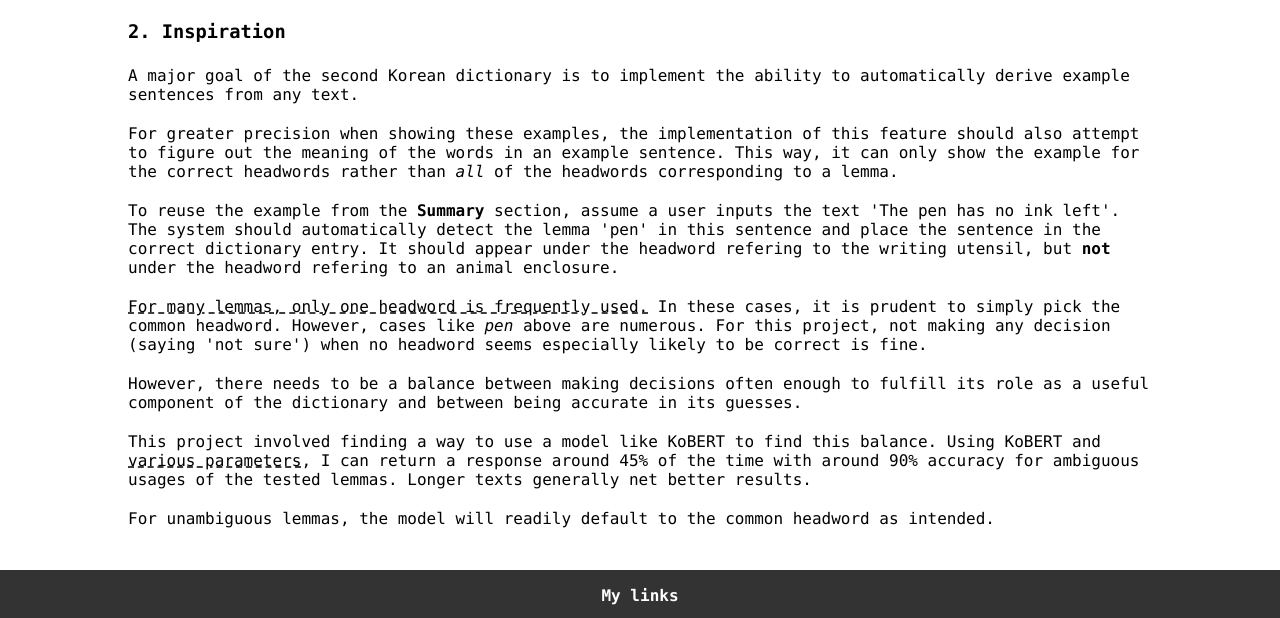
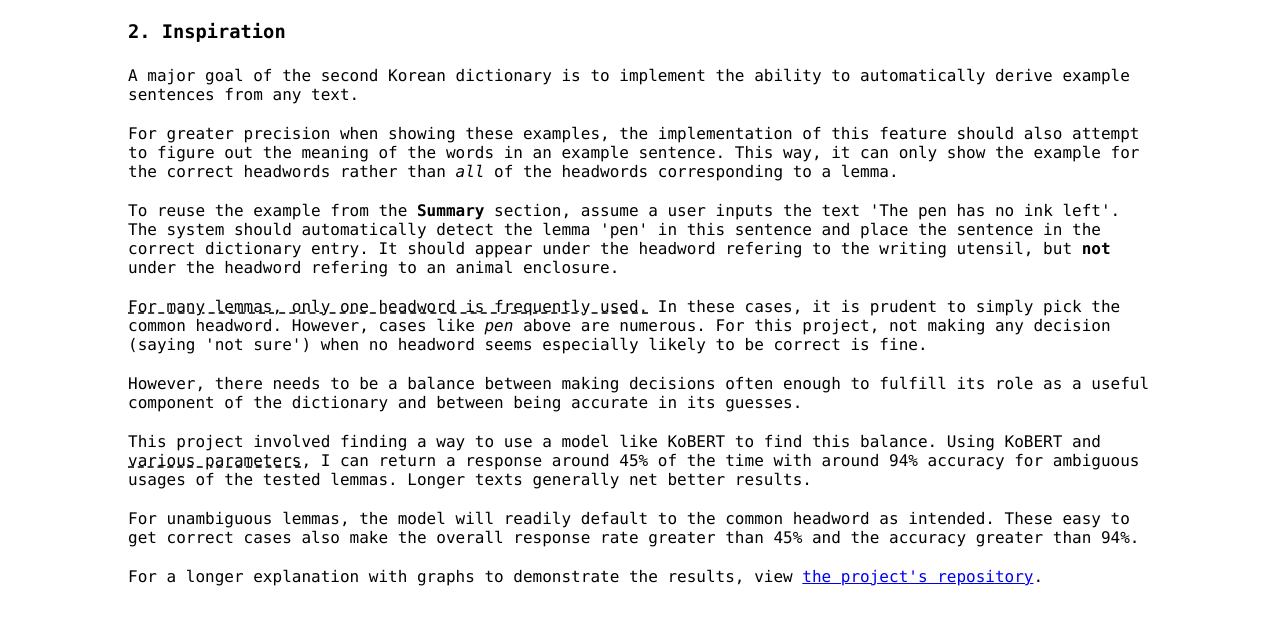
Before and after one commit to krduffy/krduffy.github.io, a plain HTML site: page projects/headword-disambiguator.html in a window 1280 px wide. Shown: the part 432-1050 px from the top of the page. Drawn offline with Linux system fonts and the light colour scheme.

Commit message:
added ending to headword disambiguation paragraphs
+ deleted unused ruleset

```diff
--- a/css/individual-project.css
+++ b/css/individual-project.css
@@ -4,9 +4,6 @@
   padding-left: 10%;
   padding-right: 10%;
   width: 100%;
-}
-
-.project-article {
 }
 
 .preface-notes-area {
--- a/projects/headword-disambiguator.html
+++ b/projects/headword-disambiguator.html
@@ -224,13 +224,24 @@
                 class="glossary-word"
                 title="The parameters that were tested and finetuned can be found in the Github repository README"
                 >various parameters</span
-              >, I can return a response around 45% of the time with around 90%
+              >, I can return a response around 45% of the time with around 94%
               accuracy for ambiguous usages of the tested lemmas. Longer texts
               generally net better results.
             </p>
             <p>
               For unambiguous lemmas, the model will readily default to the
-              common headword as intended.
+              common headword as intended. These easy to get correct cases also
+              make the overall response rate greater than 45% and the accuracy
+              greater than 94%.
+            </p>
+            <p>
+              For a longer explanation with graphs to demonstrate the results,
+              view
+              <a
+                target="_blank"
+                href="https://github.com/krduffy/korean-headword-finder"
+                >the project's repository</a
+              >.
             </p>
           </section>
         </article>
```
Also changed, not shown: projects/korean-dictionary.html (+6 -6 lines).
